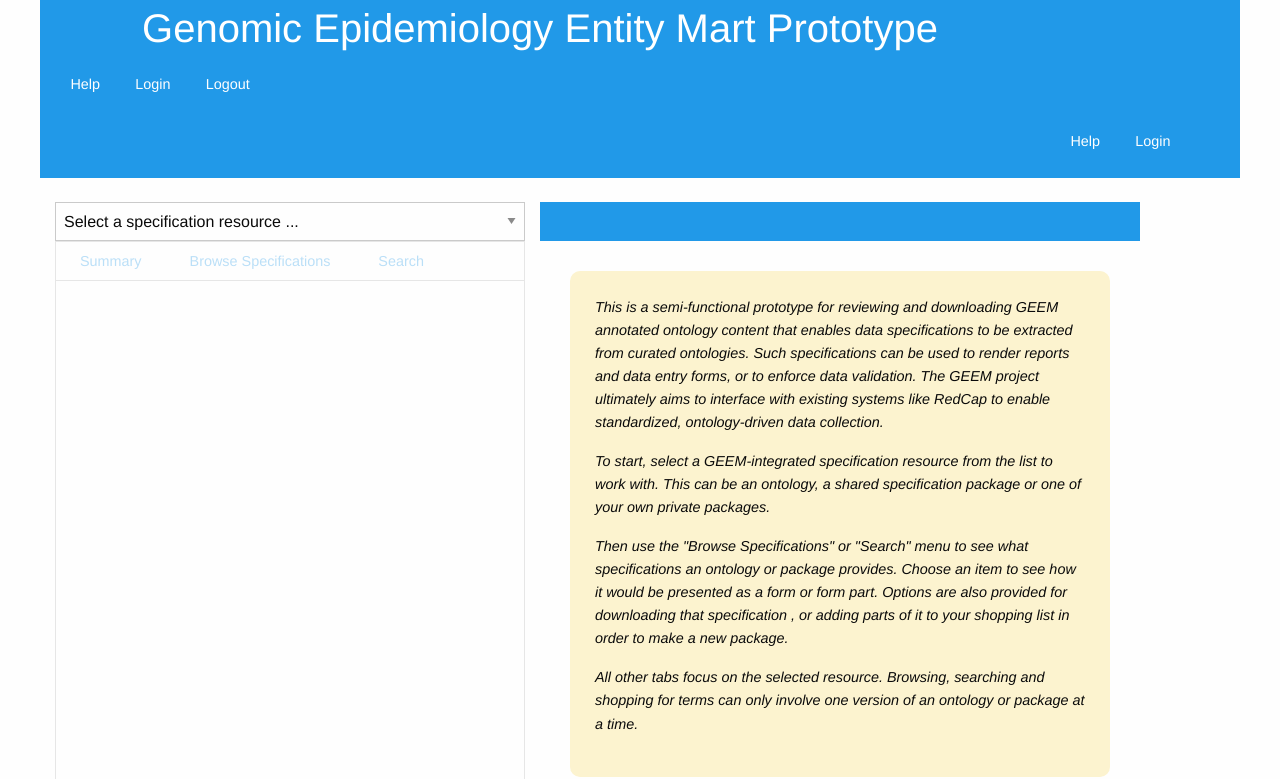
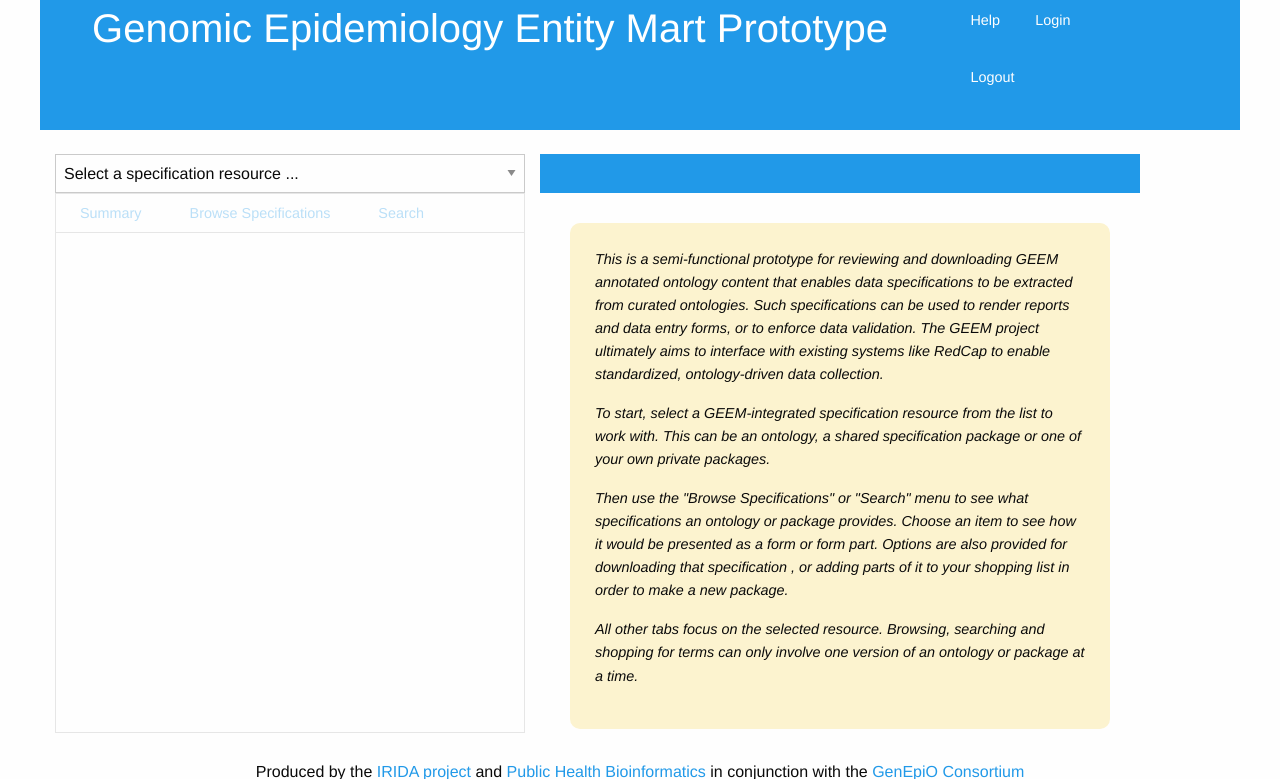
Before and after one commit to cidgoh/geem, a Django app: page /portal.html in a window 1280 px wide. Shown: the top 779 px of the page. Run offline with Django 3.2, Linux system fonts and the light colour scheme; some libraries are stand-ins or nearby versions.

Commit message:
Adjust styling on login elements and remove original login placeholder

```diff
--- a/geem/templates/geem/portal.html
+++ b/geem/templates/geem/portal.html
@@ -15,12 +15,12 @@
   </head>
   <body>
     <div class="row" style="background-color:#2199e8;color:white">
-      <div class="large-10 medium-10 columns text-center">
+      <div class="large-9 medium-9 columns text-center">
         <!-- LOGIN / LOGOUT -->
         <h2>Genomic Epidemiology Entity Mart Prototype</h2>
       </div>
 
-      <div class="large-3 medium-3 columns">
+      <div class="large-2 medium-2 columns">
         <a class="button" href="https://github.com/GenEpiO/geem/wiki" target="_blank">Help</a>
 	<a class="button" type="button"  data-toggle="login-dropdown">Login</a>
 	<div id="login-dropdown" class="dropdown-pane" data-dropdown data-auto-focus="true" data-options="align:left" style="min-width:100px; width:175px">
@@ -34,12 +34,6 @@
 	<div class="large-3 medium-3 end columns text-center">
 	     <p>{{ user.email }}</p>
 	</div>
-      </div>
-
-      <div class="large-2 medium-2 columns">
-        <a class="button" href="https://github.com/GenEpiO/geem/wiki" target="_blank">Help</a>
-        <a class="button" onclick="alert('Coming soon!');return false">Login</a>
-        <!-- i class="fi-widget large">&nbsp;</i -->
       </div>
     </div>
     <br/>
```
